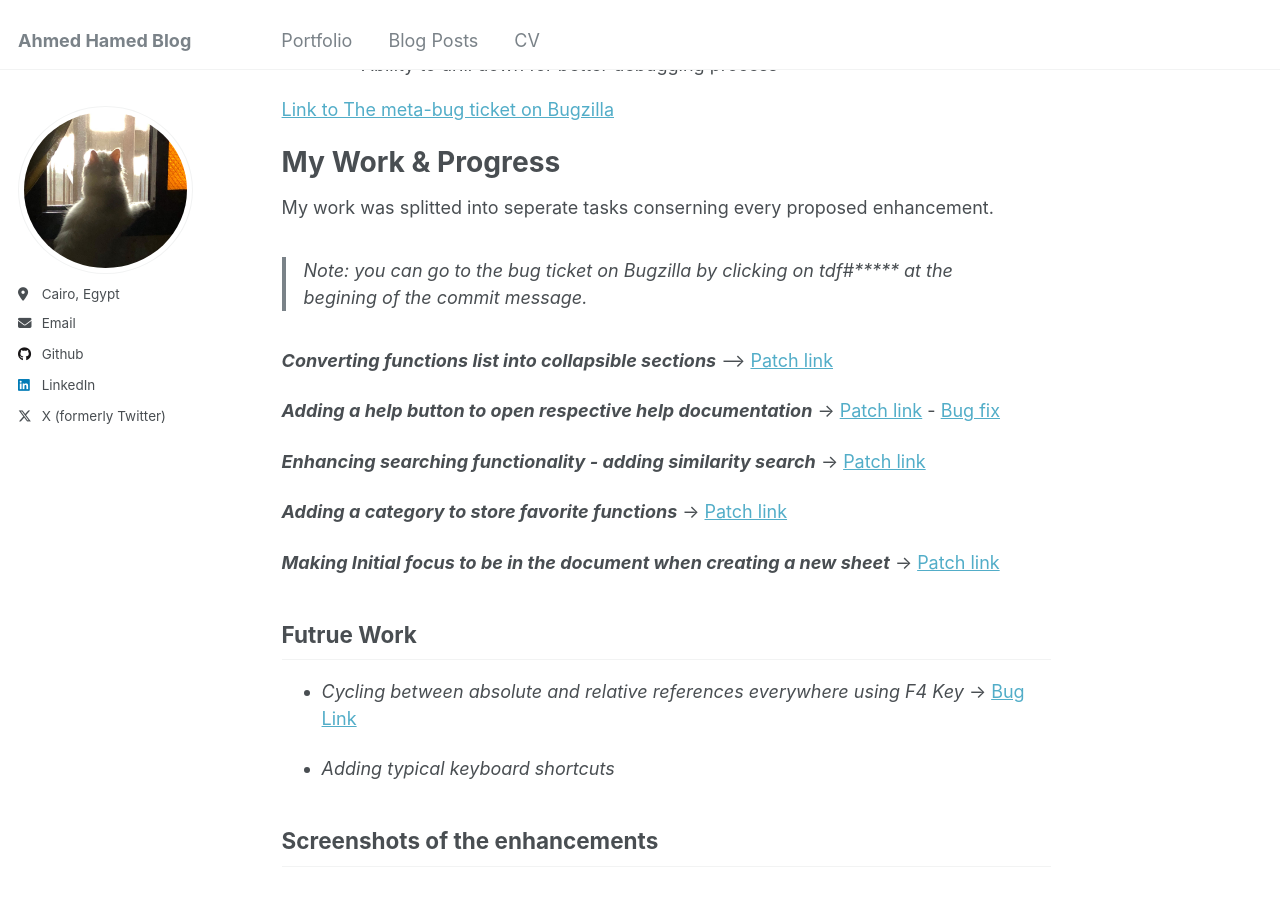
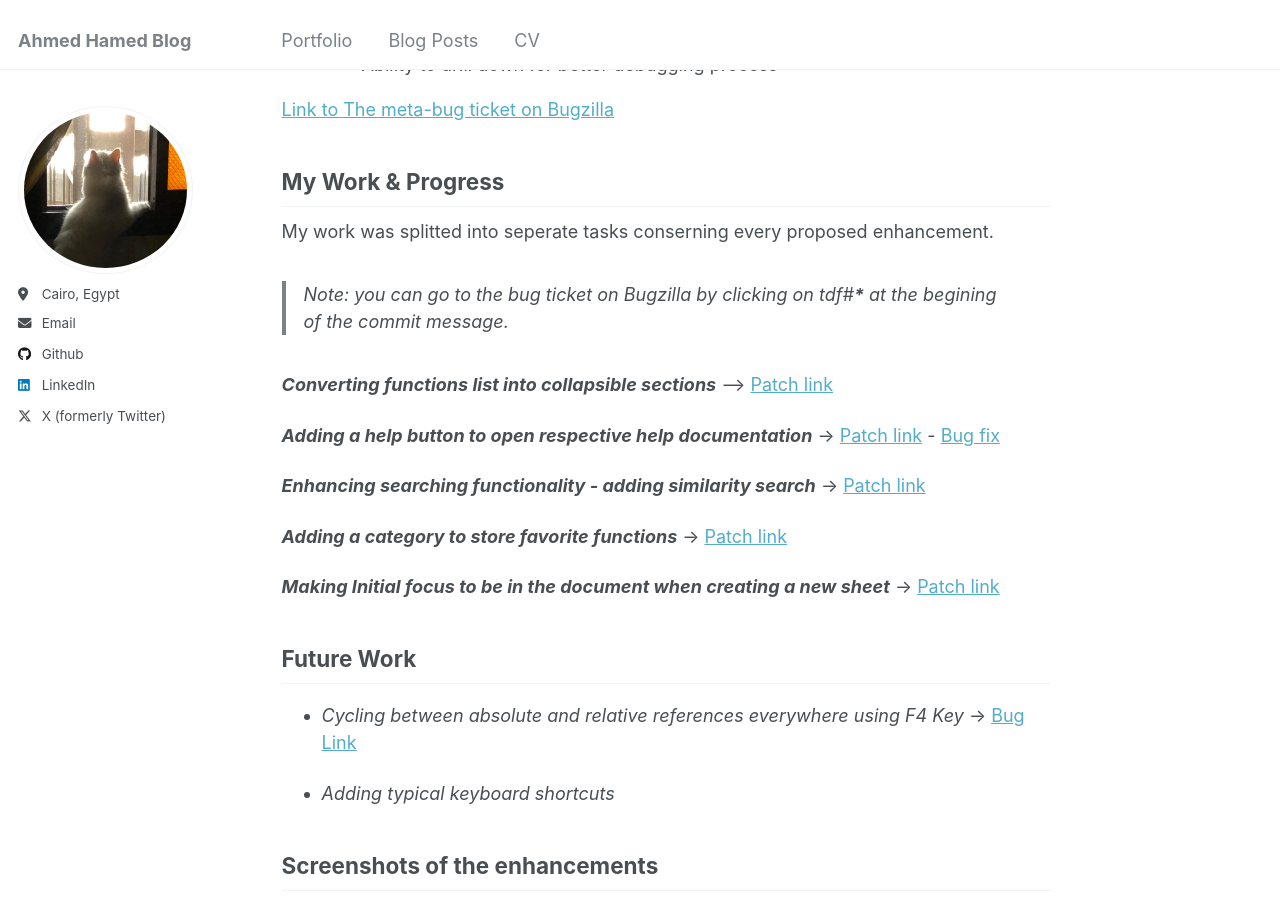
Before and after one commit to AhmedHamed3699/AhmedHamed3699.github.io, a Jekyll site: the page built from _posts/gsoc/libreoffice/2024-9-9-final-report.md, in a window 1280 px wide and 900 px high, scrolled down 1176 px. Built offline with Jekyll 4.4.1, drawn with Linux system fonts in a browser that asks for light colours; some of the changed text lies outside the part shown.

Commit message:
Updated gsoc-24 post: fixed minor typos and formatting issues

```diff
--- a/_posts/gsoc/libreoffice/2024-9-9-final-report.md
+++ b/_posts/gsoc/libreoffice/2024-9-9-final-report.md
@@ -3,7 +3,8 @@ title: "Final Report - GSoC'24"
 date: 2024-09-09
 permalink: /posts/gsoc/libreoffice/final-report-2024
 tags:
-  - gsoc/open-source
+  - gsoc
+  - open-source
 ---
 
 ## GSoC'24 is Over 🎉
@@ -18,58 +19,61 @@ The goal of my project was to introduce general improvements to the functions de
 
 Working within such a complex codebase was a real challenge. Much of my time was spent figuring out where to implement changes, alongside many hours of debugging. On the positive side, this experience has significantly improved my debugging skills, particularly through the use of advanced tools like rr, which builds on gdb.
 
-***Project Goals:***
-  - List all functions in collapsible sections (rather the current filtering per dropdown)
-  - Add a help button to open the respective documentation page
-  - Improve searching techniques
+**_Project Goals:_**
 
-***Abandoned Goals:***
-  - Save custom made formulas, to be used anywhere
-  - Add an editor area that provides structure of the function, with:
-    - Syntax highlighting and formatting – with connection to referenced cells
-    - Ability to drill down for better debugging process
+- List all functions in collapsible sections (rather the current filtering per dropdown)
+- Add a help button to open the respective documentation page
+- Improve searching techniques
+
+**_Abandoned Goals:_**
+
+- Save custom made formulas, to be used anywhere
+- Add an editor area that provides structure of the function, with:
+  - Syntax highlighting and formatting – with connection to referenced cells
+  - Ability to drill down for better debugging process
 
 [Link to The meta-bug ticket on Bugzilla](https://bugs.documentfoundation.org/show_bug.cgi?id=92416)
 
-My Work & Progress
-==================
+## My Work & Progress
+
 My work was splitted into seperate tasks conserning every proposed enhancement.
 
-> Note: you can go to the bug ticket on Bugzilla by clicking on tdf#***** at the begining of the commit message.
+> Note: you can go to the bug ticket on Bugzilla by clicking on tdf#**\*** at the begining of the commit message.
 
-***Converting functions list into collapsible sections*** -->
+**_Converting functions list into collapsible sections_** -->
 [Patch link](https://gerrit.libreoffice.org/c/core/+/169639)
 
-***Adding a help button to open respective help documentation*** ->
+**_Adding a help button to open respective help documentation_** ->
 [Patch link](https://gerrit.libreoffice.org/c/core/+/170181) -
 [Bug fix](https://gerrit.libreoffice.org/c/core/+/171929)
 
-***Enhancing searching functionality - adding similarity search*** ->
+**_Enhancing searching functionality - adding similarity search_** ->
 [Patch link](https://gerrit.libreoffice.org/c/core/+/170073)
 
-***Adding a category to store favorite functions*** ->
+**_Adding a category to store favorite functions_** ->
 [Patch link](https://gerrit.libreoffice.org/c/core/+/171828)
 
-***Making Initial focus to be in the document when creating a new sheet*** ->
+**_Making Initial focus to be in the document when creating a new sheet_** ->
 [Patch link](https://gerrit.libreoffice.org/c/core/+/171709)
 
-Futrue Work
------------
+## Future Work
 
-- *Cycling between absolute and relative references everywhere using F4 Key* ->
-[Bug Link](https://bugs.documentfoundation.org/show_bug.cgi?id=162287)
+- _Cycling between absolute and relative references everywhere using F4 Key_ ->
+  [Bug Link](https://bugs.documentfoundation.org/show_bug.cgi?id=162287)
 
-- *Adding typical keyboard shortcuts*
+- _Adding typical keyboard shortcuts_
 
-Screenshots of the enhancements
--------------------------------
+## Screenshots of the enhancements
+
 ### The Function Deck
+
 ![FD](../../../images/Functions-Deck.png)
 
 ### The Function Wizard
+
 ![FW](../../../images/Function-Wizard.png)
 
-------------------------------------------------------
+---
 
 Working on this project has been an incredibly rewarding and challenging experience. I thoroughly enjoyed every aspect of it and am eager to continue contributing to LibreOffice and the open-source community at large.
 
```
